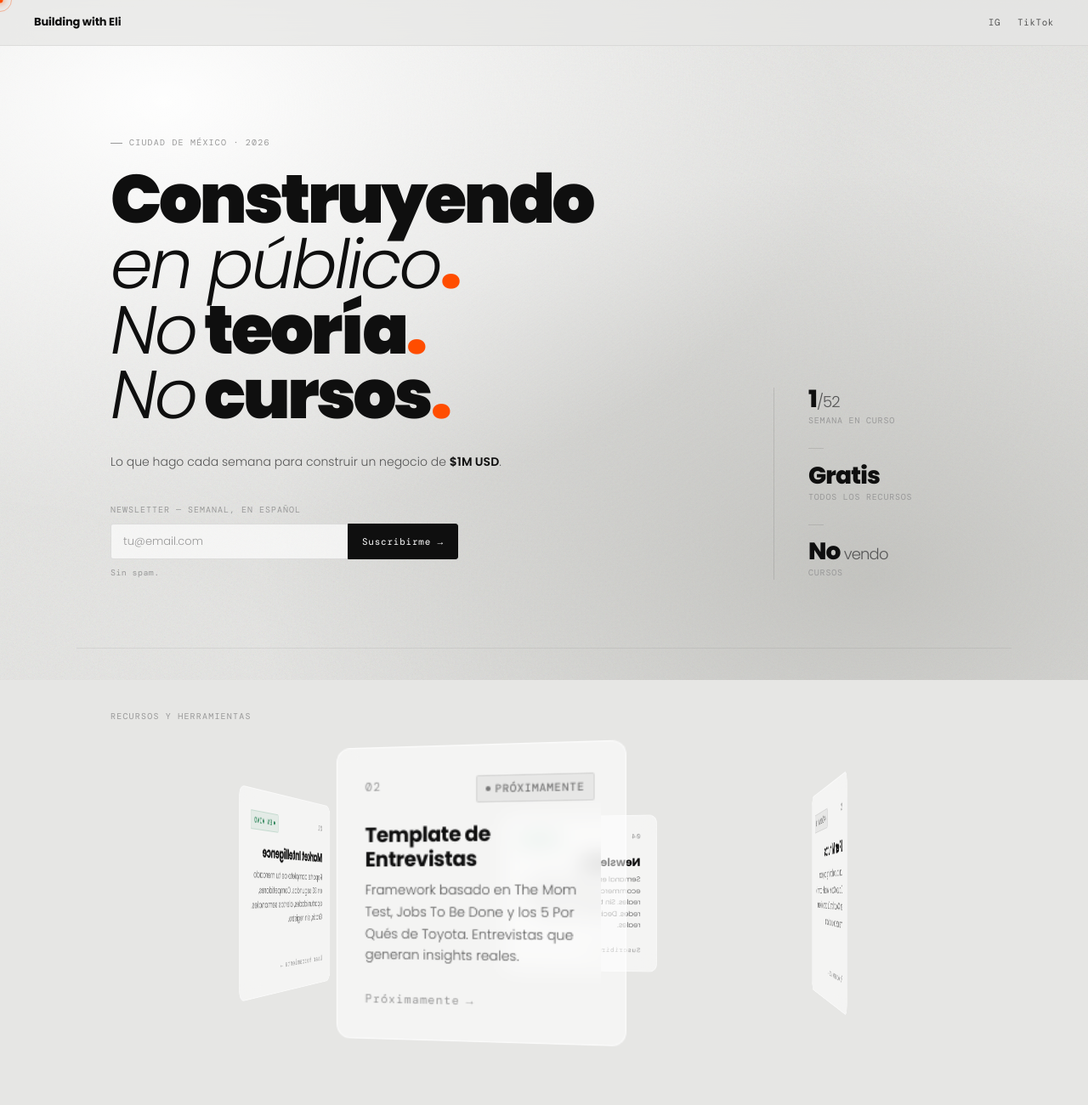
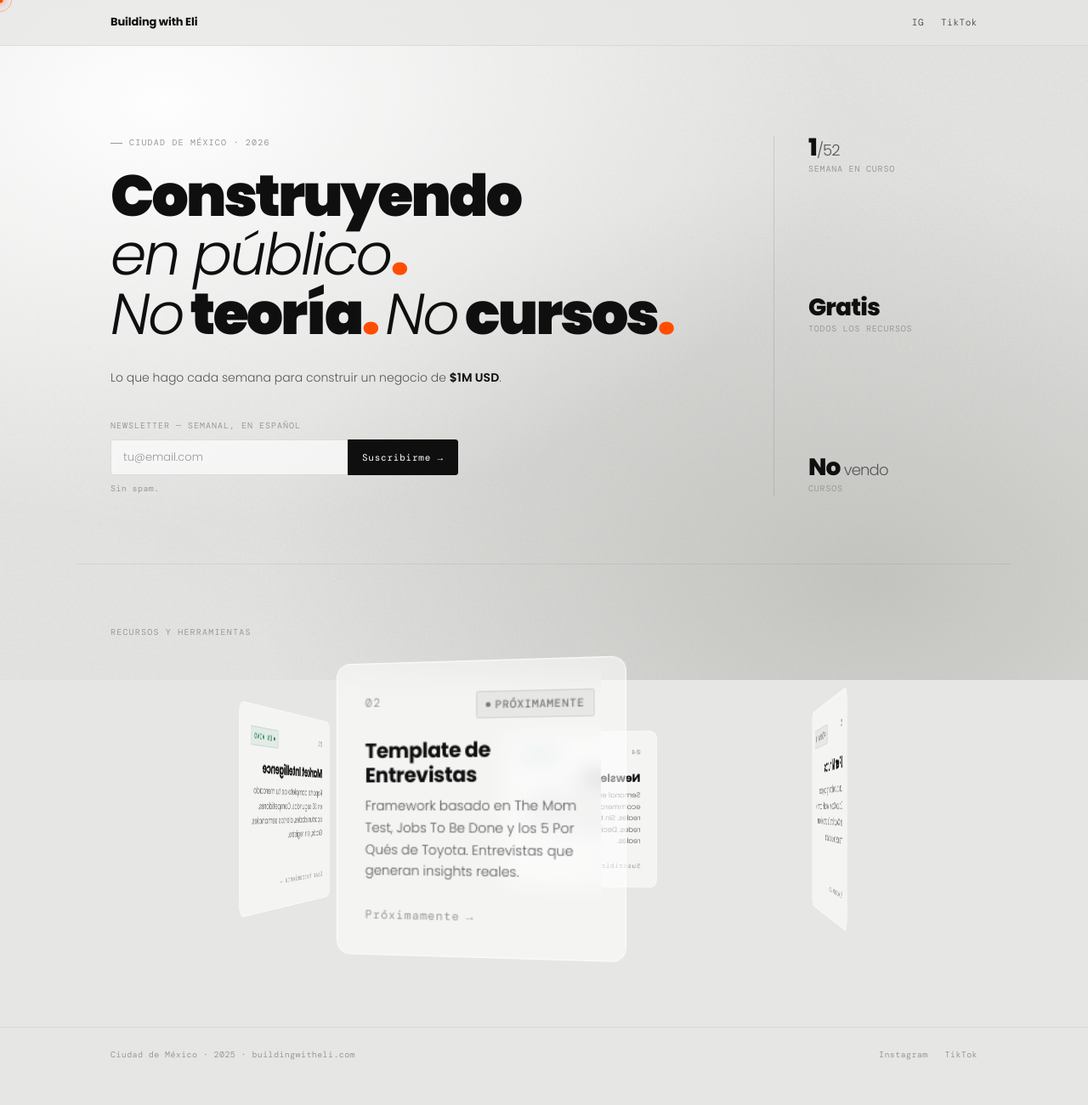
Before and after one commit to erivasf/buildingwitheli, a website: page index.html in a window 1280 px wide. Shown: the top 1300 px of the page at 85% size. After the commit the page ends 1273 px from the top, so only its background shows below. Drawn offline with nearby package versions, Linux system fonts and the light colour scheme; a web font is replaced by a local one.

Commit message:
feat(home): h1 single-line negations, vertical stats, aligned nav+footer, circular svg favicon

```diff
--- a/index.html
+++ b/index.html
@@ -4,8 +4,9 @@
 <meta charset="UTF-8">
 <meta name="viewport" content="width=device-width, initial-scale=1.0">
 <title>Building with Eli</title>
-<link rel="icon" type="image/jpeg" href="/favicon.jpeg">
-<link rel="apple-touch-icon" href="/favicon.jpeg">
+<link rel="icon" type="image/svg+xml" href="/favicon.svg">
+<link rel="icon" type="image/png" href="/favicon.png">
+<link rel="apple-touch-icon" href="/favicon.png">
 <link rel="preconnect" href="https://fonts.googleapis.com">
 <link rel="preconnect" href="https://fonts.gstatic.com" crossorigin>
 <link href="https://fonts.googleapis.com/css2?family=Poppins:ital,wght@0,300;0,400;0,500;0,600;0,700;0,800;0,900;1,300;1,400&family=DM+Mono:wght@300;400;500&display=swap" rel="stylesheet">
@@ -75,11 +76,15 @@ nav, main, footer { position: relative; z-index: 1; }
 /* Nav */
 nav {
   position: fixed; top: 0; left: 0; right: 0; z-index: 100;
-  padding: 1rem 2.5rem;
-  display: flex; align-items: center; justify-content: space-between;
+  padding: 1rem 0;
   backdrop-filter: blur(16px); -webkit-backdrop-filter: blur(16px);
   background: rgba(230,230,228,0.7);
   border-bottom: 1px solid var(--border2);
+}
+.nav-inner {
+  max-width: 1100px; margin: 0 auto;
+  padding: 0 2.5rem;
+  display: flex; align-items: center; justify-content: space-between;
 }
 
 .nav-logo {
@@ -102,7 +107,7 @@ main { padding-top: 64px; }
   padding: 6rem 2.5rem 5rem;
   max-width: 1100px; margin: 0 auto;
   display: grid; grid-template-columns: 1fr 240px;
-  gap: 5rem; align-items: end;
+  gap: 5rem; align-items: stretch;
 }
 
 .hero-tag {
@@ -115,8 +120,8 @@ main { padding-top: 64px; }
 
 h1 {
   font-family: var(--display);
-  font-size: clamp(46px, 6.5vw, 80px);
-  font-weight: 900; line-height: 0.96;
+  font-size: clamp(44px, 5.6vw, 68px);
+  font-weight: 900; line-height: 1.02;
   color: var(--ink); margin-bottom: 1.75rem;
   letter-spacing: -0.04em;
 }
@@ -163,10 +168,13 @@ h1 .accent { color: var(--neon); }
 }
 
 /* Hero right */
-.hero-right { border-left: 1px solid var(--border); padding-left: 2.5rem; }
+.hero-right {
+  border-left: 1px solid var(--border); padding-left: 2.5rem;
+  display: flex; flex-direction: column; justify-content: space-between;
+  gap: 1.5rem;
+}
 
-.side-stat { margin-bottom: 1.5rem; }
-.side-stat:last-child { margin-bottom: 0; }
+.side-stat { margin-bottom: 0; }
 
 .side-stat-num {
   font-family: var(--display);
@@ -179,7 +187,7 @@ h1 .accent { color: var(--neon); }
   font-family: var(--mono); font-size: 10px;
   color: var(--ink3); letter-spacing: 0.08em; text-transform: uppercase;
 }
-.side-line { width: 18px; height: 1px; background: var(--border); margin: 1.1rem 0; }
+.side-line { display: none; }
 
 /* Section divider */
 .section-divider { max-width: 1100px; margin: 0 auto; padding: 0 2.5rem; border-top: 1px solid var(--border2); }
@@ -290,7 +298,11 @@ h1 .accent { color: var(--neon); }
 /* Footer */
 footer {
   position: relative; z-index: 1;
-  padding: 1.5rem 2.5rem; border-top: 1px solid var(--border2);
+  padding: 1.5rem 0; border-top: 1px solid var(--border2);
+}
+.footer-inner {
+  max-width: 1100px; margin: 0 auto;
+  padding: 0 2.5rem;
   display: flex; align-items: center; justify-content: space-between;
 }
 .footer-left { font-family: var(--mono); font-size: 10px; color: var(--ink3); letter-spacing: 0.04em; }
@@ -304,7 +316,8 @@ footer {
 
 /* Mobile */
 @media (max-width: 768px) {
-  nav { padding: 1rem 1.25rem; }
+  nav { padding: 1rem 0; }
+  .nav-inner { padding: 0 1.25rem; }
   .hero { grid-template-columns: 1fr; gap: 2.5rem; padding: 5rem 1.25rem 3rem; }
   .hero-right { border-left: none; border-top: 1px solid var(--border); padding-left: 0; padding-top: 1.5rem; display: grid; grid-template-columns: repeat(3, 1fr); gap: 1rem; }
   .side-line { display: none; }
@@ -313,7 +326,8 @@ footer {
   .card-3d:nth-child(2) { transform: rotateY(90deg)  translateZ(240px); }
   .card-3d:nth-child(3) { transform: rotateY(180deg) translateZ(240px); }
   .card-3d:nth-child(4) { transform: rotateY(270deg) translateZ(240px); }
-  footer { flex-direction: column; gap: 8px; text-align: center; }
+  footer { padding: 1.25rem 0; }
+  .footer-inner { padding: 0 1.25rem; flex-direction: column; gap: 8px; text-align: center; }
 }
 
 /* Newsletter modal */
@@ -374,10 +388,12 @@ footer {
 <div class="cursor-ring" id="cursor-ring"></div>
 
 <nav>
+  <div class="nav-inner">
     <a href="/" class="nav-logo">Building with Eli</a>
     <div class="nav-links">
       <a href="https://instagram.com/buildingwitheli" target="_blank">IG</a>
       <a href="https://tiktok.com/@buildingwitheli" target="_blank">TikTok</a>
+    </div>
   </div>
 </nav>
 
@@ -385,7 +401,7 @@ footer {
   <section class="hero">
     <div class="hero-left fade-in">
       <div class="hero-tag">Ciudad de México · 2026</div>
-      <h1>Construyendo<br><span class="thin">en público</span><span class="accent">.</span><br><span class="thin">No</span> teoría<span class="accent">.</span><br><span class="thin">No</span> cursos<span class="accent">.</span></h1>
+      <h1>Construyendo<br><span class="thin">en público</span><span class="accent">.</span><br><span class="thin">No</span> teoría<span class="accent">.</span> <span class="thin">No</span> cursos<span class="accent">.</span></h1>
       <p class="hero-sub">
         Lo que hago cada semana para construir un negocio de <strong>$1M USD</strong>.
       </p>
@@ -488,10 +504,12 @@ footer {
 </div>
 
 <footer>
+  <div class="footer-inner">
     <div class="footer-left">Ciudad de México · 2025 · buildingwitheli.com</div>
     <div class="footer-right">
       <a href="https://instagram.com/buildingwitheli" target="_blank">Instagram</a>
       <a href="https://tiktok.com/@buildingwitheli" target="_blank">TikTok</a>
+    </div>
   </div>
 </footer>
 
```
Also changed, not shown: market/index.html (+22 -7 lines), favicon.jpeg (deleted), favicon.png (added), favicon.svg (added). Lines whose indentation alone changed are shown as unchanged.
